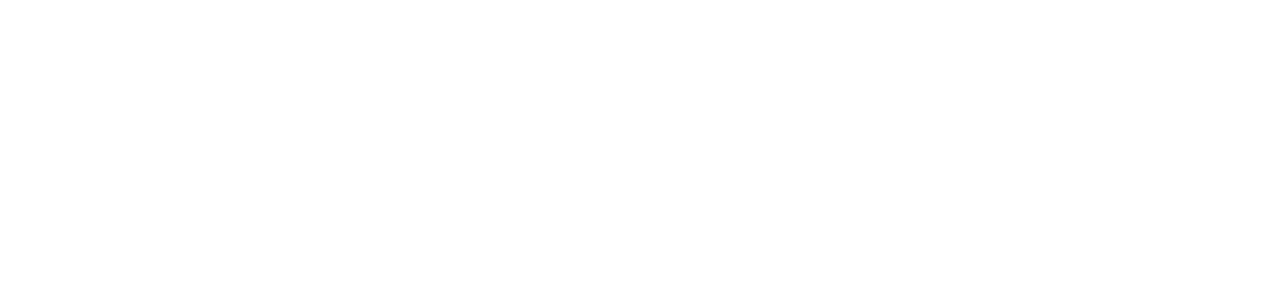
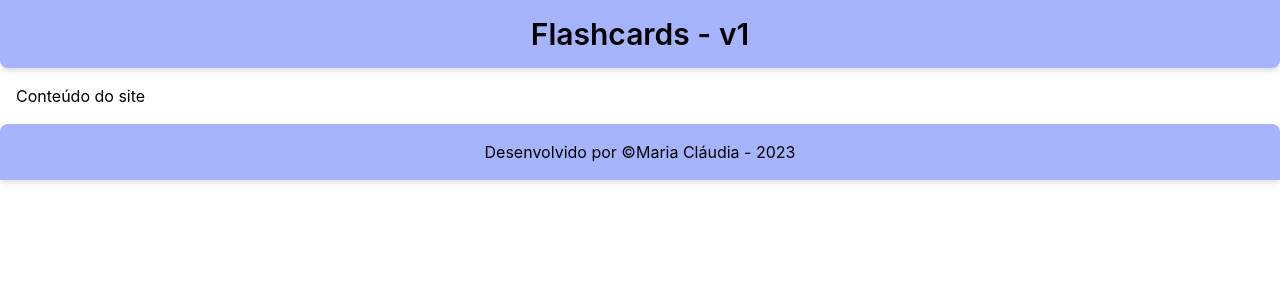
Before and after one commit to mariaclaudiapio/flashcards-versao-1, a React (Create React App) app: page / in a window 1280 px wide. Shown: the top 300 px of the page. Built offline with nearby package versions, Linux system fonts and the light colour scheme.

Commit message:
criação do componente pai, FlashcardsPage

```diff
--- a/src/App.jsx
+++ b/src/App.jsx
@@ -1,3 +1,9 @@
+import FlashcardsPage from "./pages/FlashcardsPage";
+
 export default function App() {
-  return <div></div>;
+  return (
+    <>
+      <FlashcardsPage />
+    </>
+  );
 }
--- a/src/components/Cabecalho.jsx
+++ /dev/null
@@ -1,9 +0,0 @@
-export default function Cabecalho({ children }) {
-  return (
-    <header>
-      <div className="bg-indigo-300 mx-auto p-4 shadow-md rounded-b-lg">
-        <h1 className="text-center font-semibold text-3xl">{children}</h1>
-      </div>
-    </header>
-  );
-}
--- /dev/null
+++ b/src/components/Footer.jsx
@@ -0,0 +1,10 @@
+export default function Footer({ children: footer = "descrição do rodapé" }) {
+  return (
+    <footer
+      className={`bg-indigo-300 mx-auto p-4
+  shadow-md rounded-t-lg`}
+    >
+      <p className="text-center">{footer}</p>
+    </footer>
+  );
+}
--- /dev/null
+++ b/src/components/Header.jsx
@@ -0,0 +1,9 @@
+export default function Header({ children: header = "cabeçalho do site" }) {
+  return (
+    <header>
+      <div className="bg-indigo-300 mx-auto p-4 shadow-md rounded-b-lg">
+        <h1 className="text-center font-semibold text-3xl">{header}</h1>
+      </div>
+    </header>
+  );
+}
--- a/src/components/Main.jsx
+++ b/src/components/Main.jsx
@@ -1,8 +1,8 @@
-export default function Main({ children }) {
+export default function Main({ children: main = "conteúdo principal" }) {
   return (
     <main>
       <div className="container mx-auto p-4">
-        <h2>{children}</h2>
+        <h2>{main}</h2>
       </div>
     </main>
   );
--- a/src/components/Rodape.jsx
+++ /dev/null
@@ -1,10 +0,0 @@
-export default function Rodape({ children: rodape = 'descrição do rodapé' }) {
-  return (
-    <footer
-      className={`bg-indigo-300 mx-auto p-4
-  shadow-md rounded-t-lg`}
-    >
-      <p className="text-center">{rodape}</p>
-    </footer>
-  );
-}
--- /dev/null
+++ b/src/pages/FlashcardsPage.jsx
@@ -0,0 +1,13 @@
+import Header from "../components/Header";
+import Main from "../components/Main";
+import Footer from "../components/Footer";
+
+export default function Home() {
+  return (
+    <>
+      <Header>Flashcards - v1</Header>
+      <Main>Conteúdo do site</Main>
+      <Footer>Desenvolvido por &copy;Maria Cláudia - 2023</Footer>
+    </>
+  );
+}
--- a/src/pages/Home.jsx
+++ /dev/null
@@ -1,9 +0,0 @@
-export default function Home() {
-  return (
-    <div>
-      <Rodape>Desenvolvido por &copy;Maria Cláudia</Rodape>
-    </div>
-  );
-}
-
-// continuar da aula 4.6
```
